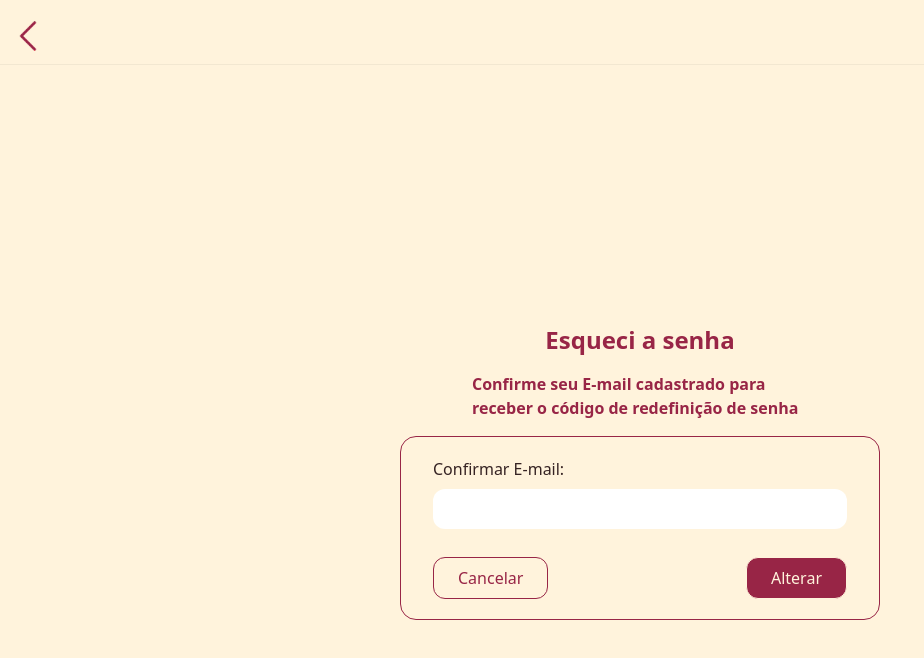
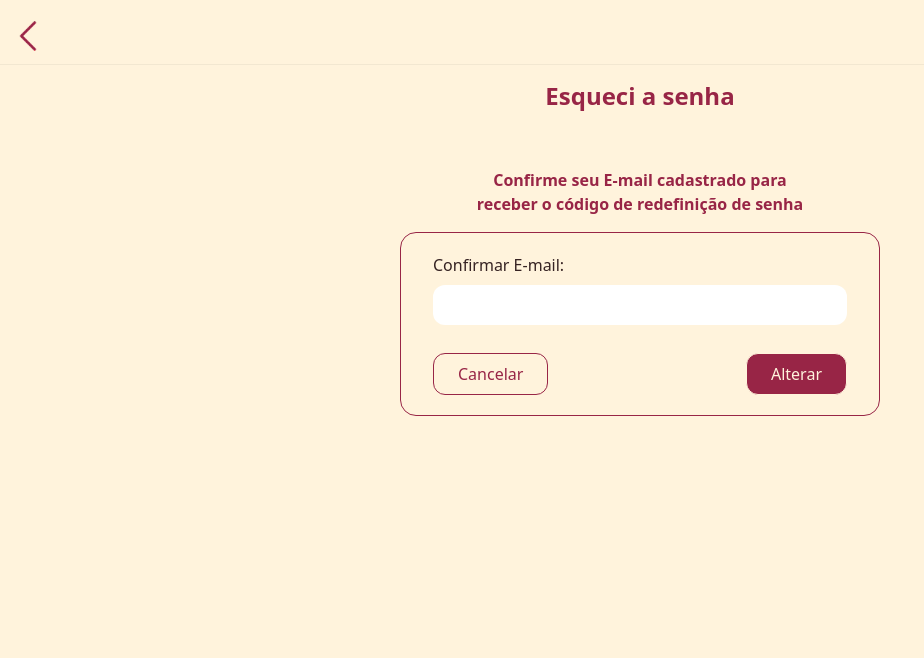
Before and after one commit to AURA-Group-8/aura-frontend, a React (Vite) app in the folder site-institucional/: page /pages/client-pages/ForgotPassword in a window 1280 px wide. Shown: the top 658 px of the page, without its empty margins (0-924 px from the left). Built offline with nearby package versions, Linux system fonts and the light colour scheme; no server answers; a web font is replaced by a local one.

Commit message:
Alteração na tela 'Esqueci a senha'

```diff
--- a/site-institucional/src/pages/client-pages/Cadastro.jsx
+++ b/site-institucional/src/pages/client-pages/Cadastro.jsx
@@ -4,7 +4,7 @@ import Header from "../Header-login";
 export default function Cadastro() {
     return (
         <>
-                <Header />
+                <Header  caminho={"/"}/>
                 <FormularioCadastro />
 
         </>
--- a/site-institucional/src/pages/client-pages/ForgotPassword.jsx
+++ b/site-institucional/src/pages/client-pages/ForgotPassword.jsx
@@ -11,14 +11,14 @@ export default function EsqueceuSenha() {
     const [email, setEmail] = useState("");
     const [mensagem, setMensagem] = useState("");
     const [caminho, setCaminho] = useState('');
-    const [isSubmitting, setIsSubmitting] = useState(false); // Estado para controlar o envio
+    const [isSubmitting, setIsSubmitting] = useState(false);
 
     const enviarEmail = (e) => {
         e.preventDefault();
 
-        if (isSubmitting) return; // Evita duplicidade
+        if (isSubmitting) return;
 
-        setIsSubmitting(true); // Bloqueia o botão
+        setIsSubmitting(true);
         axios.post(`${apiUrl}/mensagens/esqueci-senha`, { email })
             .then((response) => {
                 console.log("Email enviado com sucesso:", response.data);
@@ -57,9 +57,9 @@ export default function EsqueceuSenha() {
             <div className="h-full w-full bg-[#FFF3DC] flex flex-col items-center justify-center">
                 <Header caminho={"/pages/client-pages/Login"} />
                 <div className="h-full flex justify-center items-center">
-                    <div className="flex flex-col h-screen justify-center items-center">
+                    <div className="flex flex-col h-screen justify-start items-center">
                         <h1 className="self-center text-[#982546] font-bold text-2xl p-4">Esqueci a senha</h1>
-                        <p className="w-84 flex justify-center font-semibold text-[#982546] mb-4">Confirme seu E-mail cadastrado para receber o código de redefinição de senha</p>
+                        <p className="w-84 flex justify-center font-semibold text-[#982546] mb-4 mt-10 text-center">Confirme seu E-mail cadastrado para receber o código de redefinição de senha</p>
 
                         <form action="#" method="get" className="w-120 flex flex-col text-[#362323] border border-[#982546] py-5 px-8 rounded-2xl gap-2 ">
                             <label>Confirmar E-mail:</label>
--- a/site-institucional/src/pages/professional-pages/Login.jsx
+++ b/site-institucional/src/pages/professional-pages/Login.jsx
@@ -92,7 +92,7 @@ export default function LoginPro() {
                 />
             )}
 
-            <Header />
+            <Header caminho={"/"} />
             <div className="flex items-center justify-center h-screen bg-[#FFF2DC] relative ">
                 <div className="absolute inset-0 bg-[url('/assets/wave-background.png')] bg-cover bg-center opacity-65 z-0"></div>
 
```
